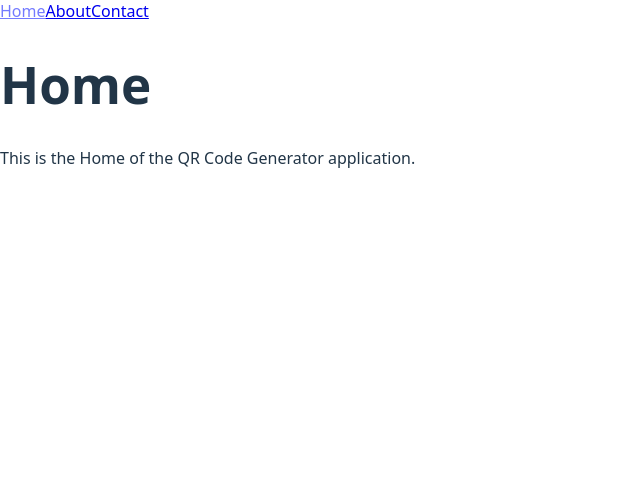
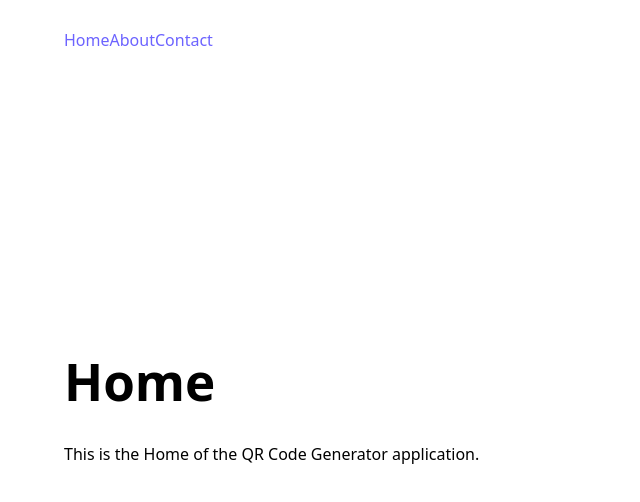
Before and after one commit to SaulloRodrigues/qrcode-generator, a React (Vite) app: page / in a window 1280 px wide. Shown: the top 502 px of the page, without its empty margins (0-640 px from the left). Built offline with nearby package versions, Linux system fonts and the light colour scheme; no server answers.

Commit message:
new: Styling and naming of classes added to Header and MainLayout.

```diff
--- a/src/components/Header/Header.tsx
+++ b/src/components/Header/Header.tsx
@@ -1,9 +1,9 @@
 import React from 'react';
 import NavBar from './NavBar/NavBar';
 
-const Header: React.FC = () => {
+const Header: React.FC<React.HTMLAttributes<HTMLElement>> = (props) => {
     return (
-        <header >
+        <header {...props} >
             <NavBar />
         </header>
     );
--- a/src/layouts/MainLayout.tsx
+++ b/src/layouts/MainLayout.tsx
@@ -1,11 +1,12 @@
 import { Outlet } from "react-router-dom";
 import Header from "@/components/Header/Header";
+import '@/styles/app.css';
 
 const MainLayout = () => {
   return (
     <>
-      <Header />
-      <main>
+      <Header className="header" />
+      <main className="main">
         <Outlet />
       </main>
     </>
--- /dev/null
+++ b/src/styles/app.css
@@ -0,0 +1,23 @@
+#root {
+    width: 100%;
+    height: 100dvh;
+    padding: 0 4em;
+}
+
+.header {
+    width: 100%;
+    height: 10dvh;
+    display: flex;
+    flex-direction: row;
+    justify-content: space-between;
+    align-items: center;
+}
+
+.main {
+    width: 100%;
+    min-height: 80dvh;
+    max-height: 90dvh;
+    display: grid;
+    grid-template-columns: repeat(2, 1fr);
+    align-items: center;
+}
--- a/src/styles/index.css
+++ b/src/styles/index.css
@@ -4,22 +4,22 @@
   box-sizing: border-box;
   scroll-behavior: smooth;
   font-family: 'Poopins', system-ui, -apple-system, BlinkMacSystemFont, 'Segoe UI', Roboto, Oxygen, Ubuntu, Cantarell, 'Open Sans', 'Helvetica Neue', sans-serif;
-}MainLayout.tsx
+}
 
 a {
   font-weight: 500;
-  color: #646cff;
+  color: #6C63FF;
   text-decoration: inherit;
 }
+
 a:hover {
-  color: #535bf2;
+  color: #6C63FF;
 }
 
 body {
   margin: 0;
   padding: 0;
-  min-width: 320px;
-  min-height: 100vh;
+  background-color: white;
 }
 
 h1 {
@@ -35,16 +35,3 @@ button {
   font-family: inherit;
   cursor: pointer;
 }
-
-@media (prefers-color-scheme: light) {
-  :root {
-    color: #213547;
-    background-color: #ffffff;
-  }
-  a:hover {
-    color: #747bff;
-  }
-  button {
-    background-color: #f9f9f9;
-  }
-}
```
